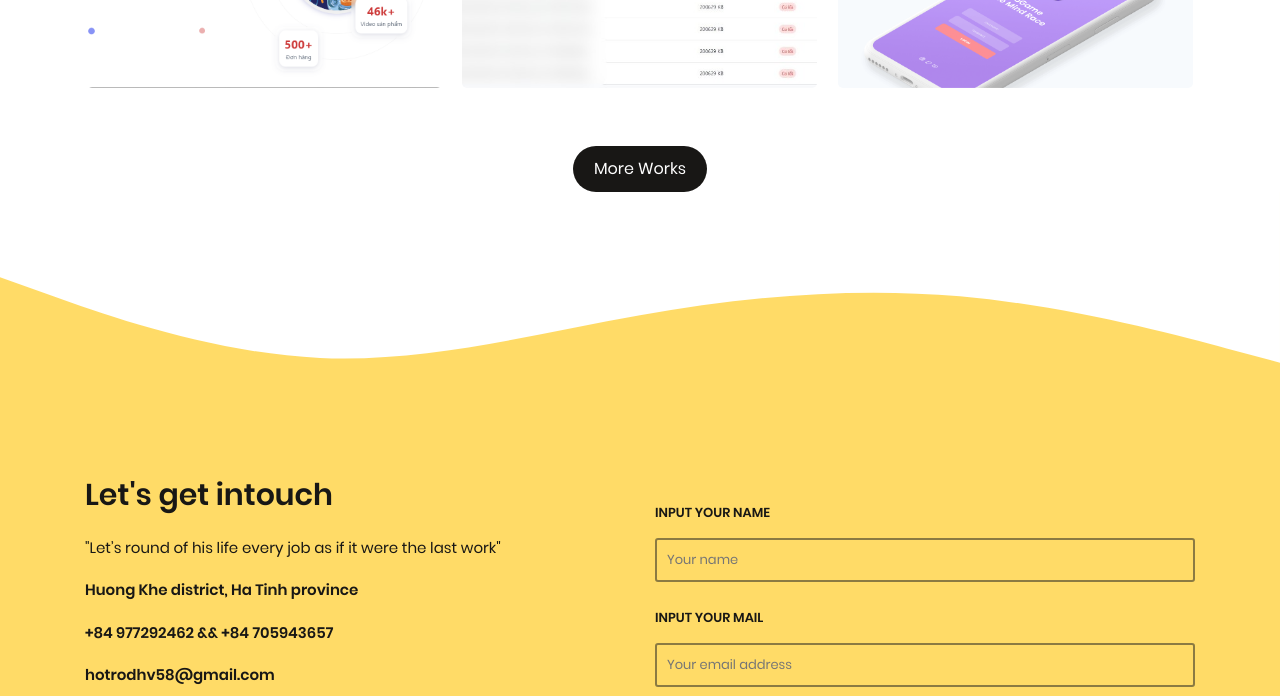
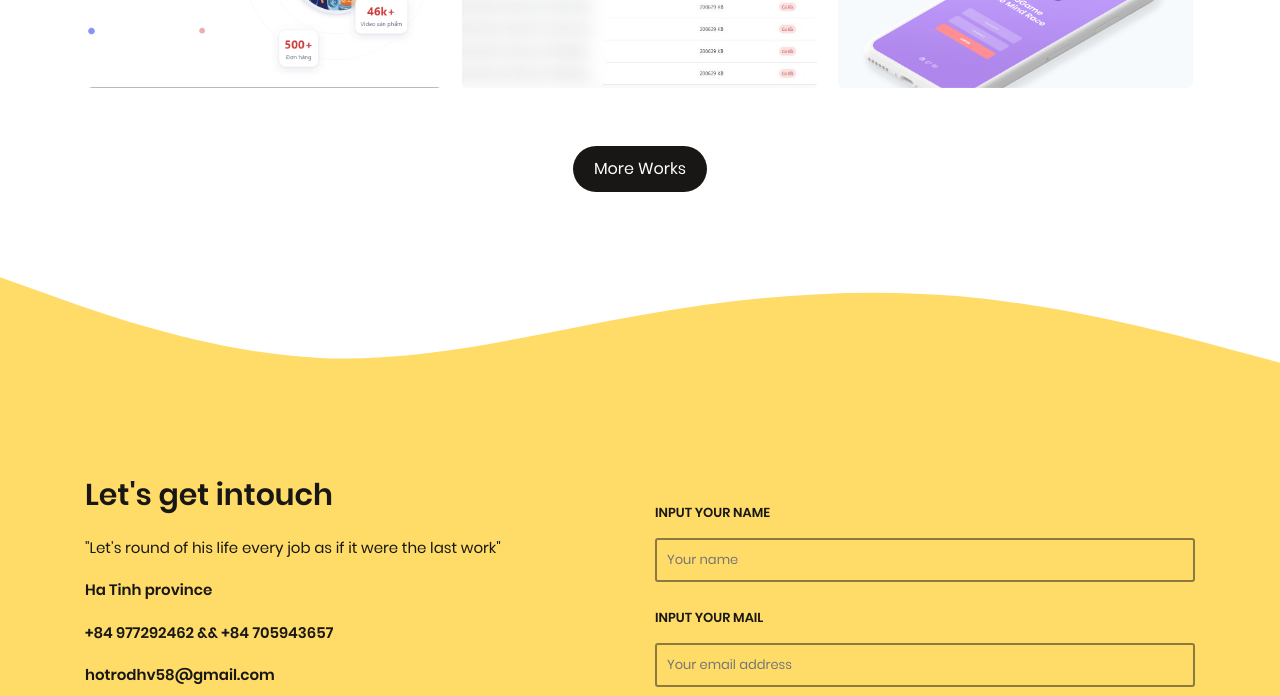
Before and after one commit to binchanhkun99/portfolio, a plain HTML site: page index.html in a window 1280 px wide. Shown: the part 2942-3638 px from the top of the page. Drawn offline with Linux system fonts and the light colour scheme.

Commit message:
Update index.html

```diff
--- a/index.html
+++ b/index.html
@@ -502,7 +502,7 @@
                 <ul class="contactdetail__list">
                   <li>
                     <span class="contactdetail__span">
-                     Huong Khe district, Ha Tinh province
+                     Ha Tinh province
                     </span>
                   </li>
                   <li>
```
